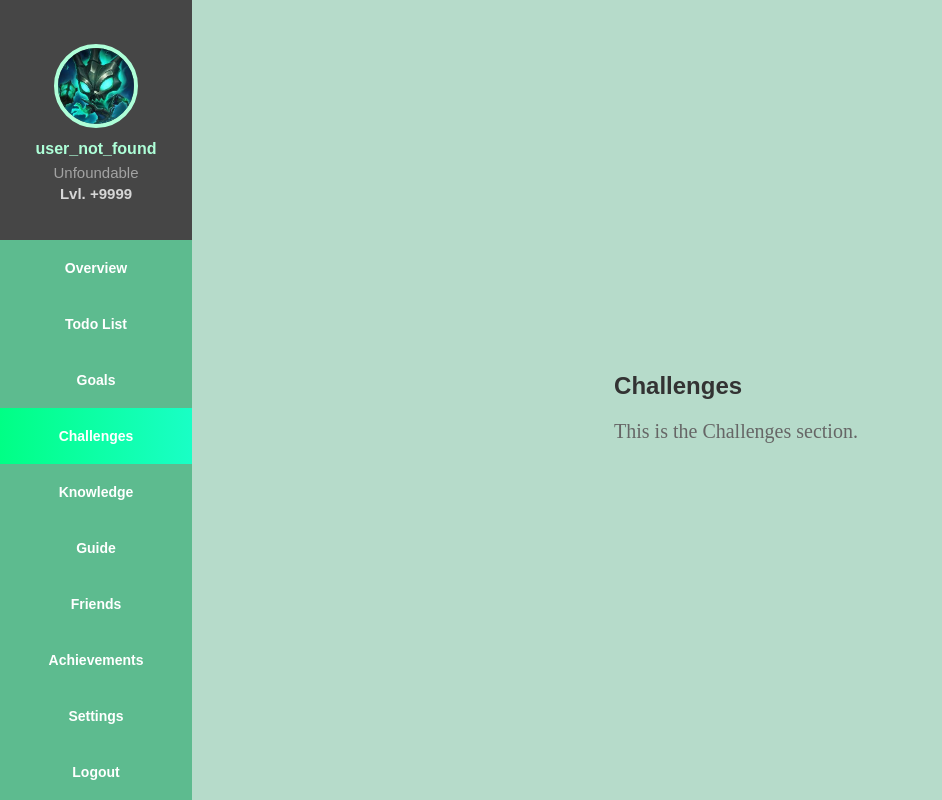
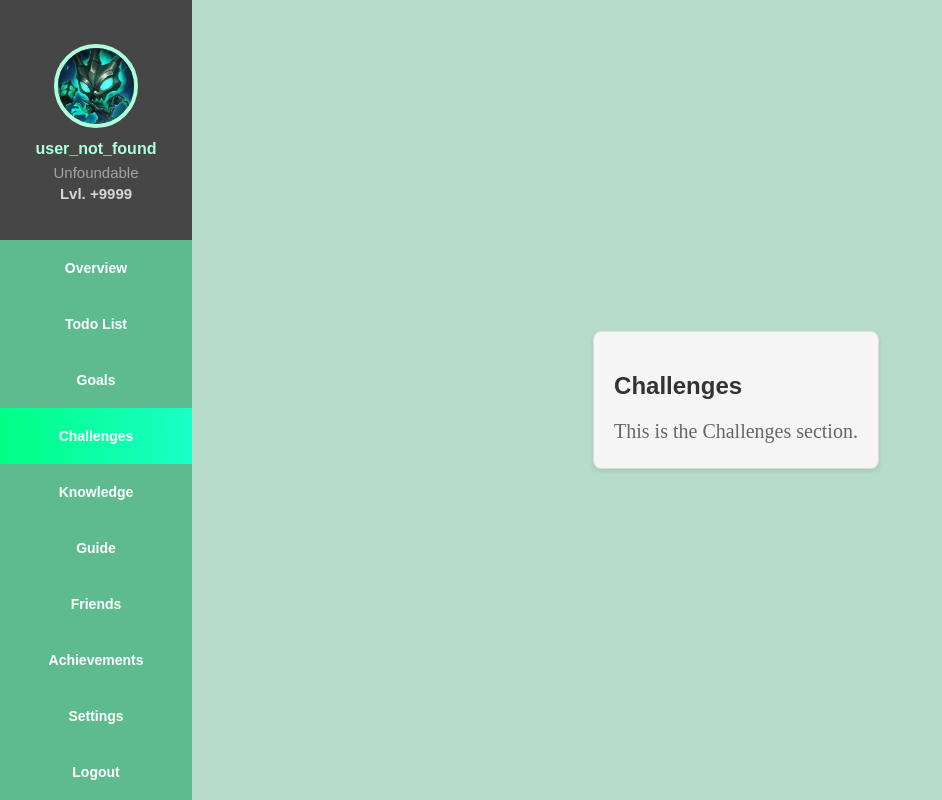
Before and after one commit to andrecrv/life-masters, a React (Create React App) app in the folder frontend/lmapp/: page /dashboard in a window 1280 px wide. Both pictures are taken after a click on the button "Challenges". Shown: the whole page, without its empty margins (0-942 px from the left). Built offline with nearby package versions, Linux system fonts and the light colour scheme.

Commit message:
fix: Correct forgotten typo in classes

```diff
--- a/frontend/lmapp/src/styles/Achievements/achievements.css
+++ b/frontend/lmapp/src/styles/Achievements/achievements.css
@@ -1,4 +1,4 @@
-achievements-container {
+.achievements-container {
     max-width: 600px;
     margin: 0 auto;
     padding: 20px;
--- a/frontend/lmapp/src/styles/Challenges/challenges.css
+++ b/frontend/lmapp/src/styles/Challenges/challenges.css
@@ -1,4 +1,4 @@
-challenges-container {
+.challenges-container {
     max-width: 600px;
     margin: 0 auto;
     padding: 20px;
```
Also changed, not shown: 2 other files (tests, documents, lock files or other folders).
